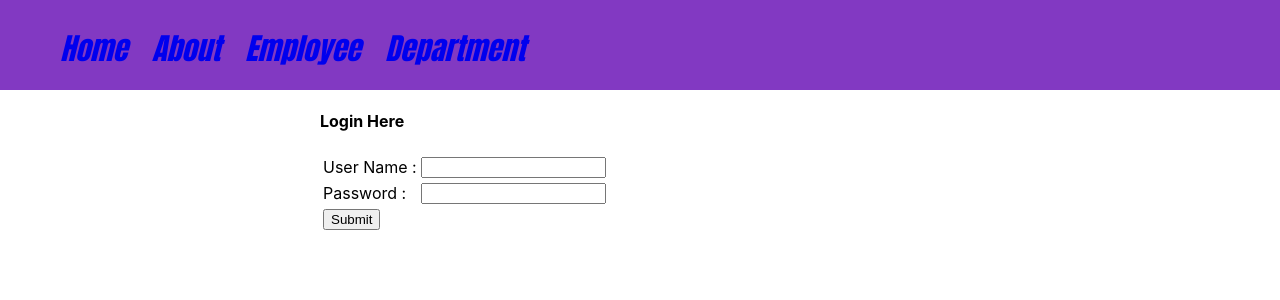
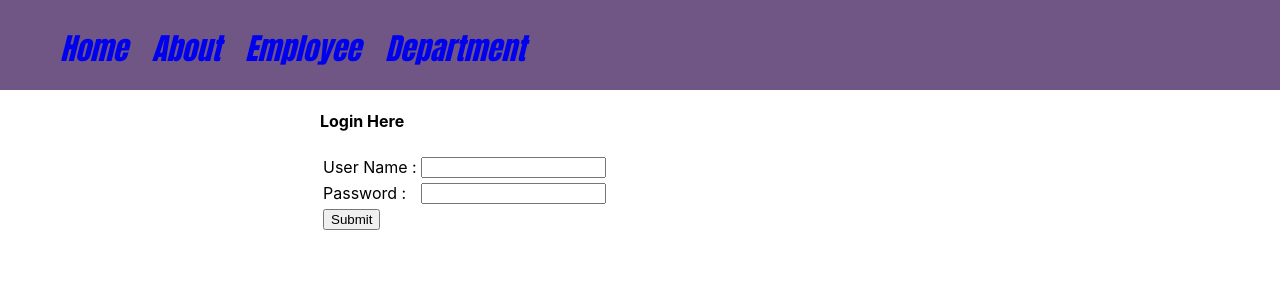
Before and after one commit to tahyd/react-ems, a React (Create React App) app: page / in a window 1280 px wide. Shown: the top 300 px of the page. Built offline with nearby package versions, Linux system fonts and the light colour scheme.

Commit message:
header changed1

```diff
--- a/src/App.css
+++ b/src/App.css
@@ -5,7 +5,7 @@
   margin: auto;
   width: 100%;
   height: 70px;
-  background-color: rgb(130, 57, 194);
+  background-color: rgb(111, 86, 133);
 }
 
 .header ul li{
```
